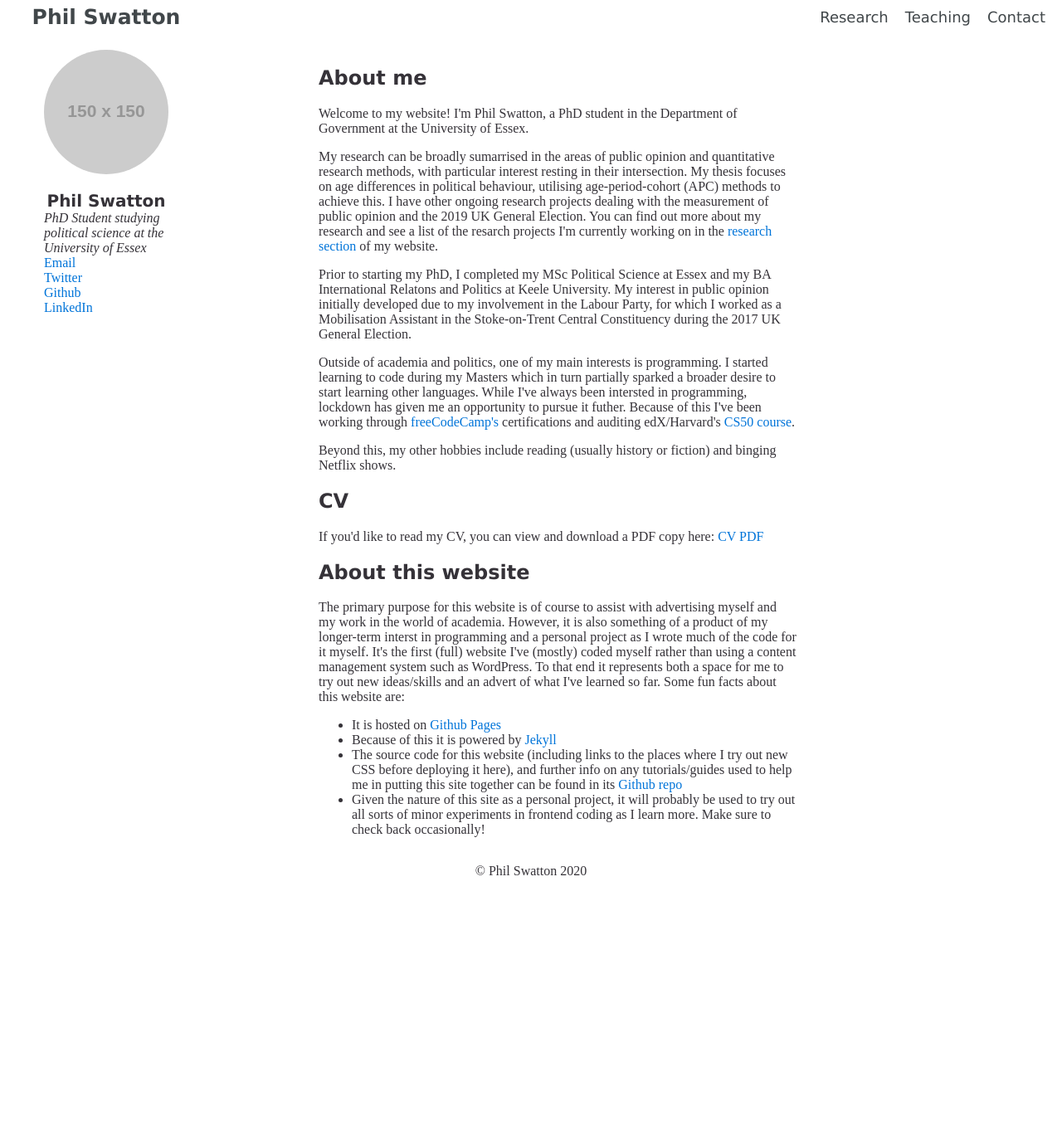
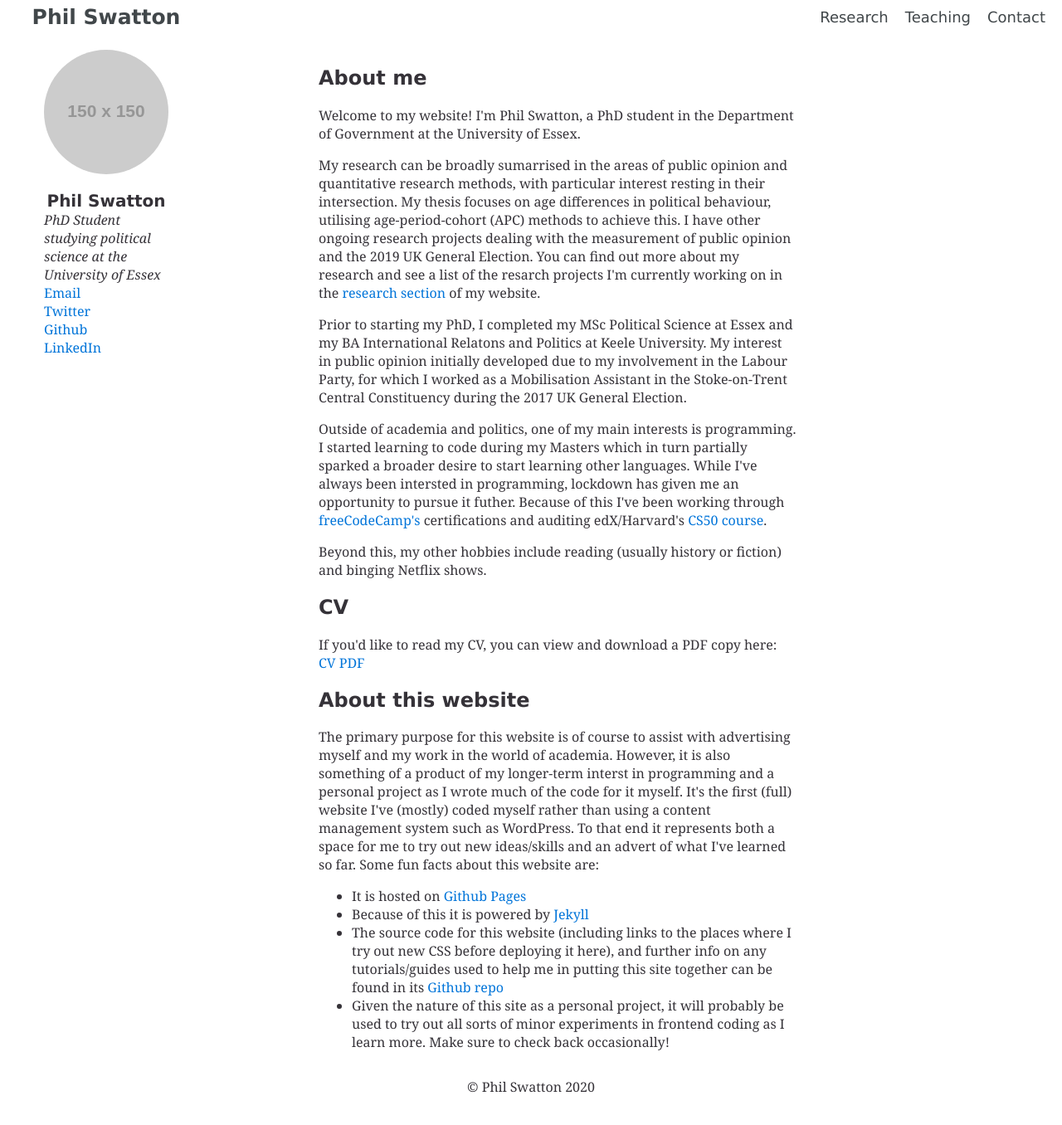
Before and after one commit to philswatton/philswatton.github.io, a Jekyll site: the page built from index.html, in a window 1280 px wide and 1397 px high. Shown: the top 1356 px of the window at 83% size. Built offline with Jekyll 4.4.1, drawn with Linux system fonts in a browser that asks for light colours.

Commit message:
Added Georgia font to body

```diff
--- a/css/main.css
+++ b/css/main.css
@@ -13,7 +13,7 @@ body {
   align-items: center;
 
   font-size: 16px;
-
+  font-family: Georgia, serif;
   color: var(--black);
 }
 
```
